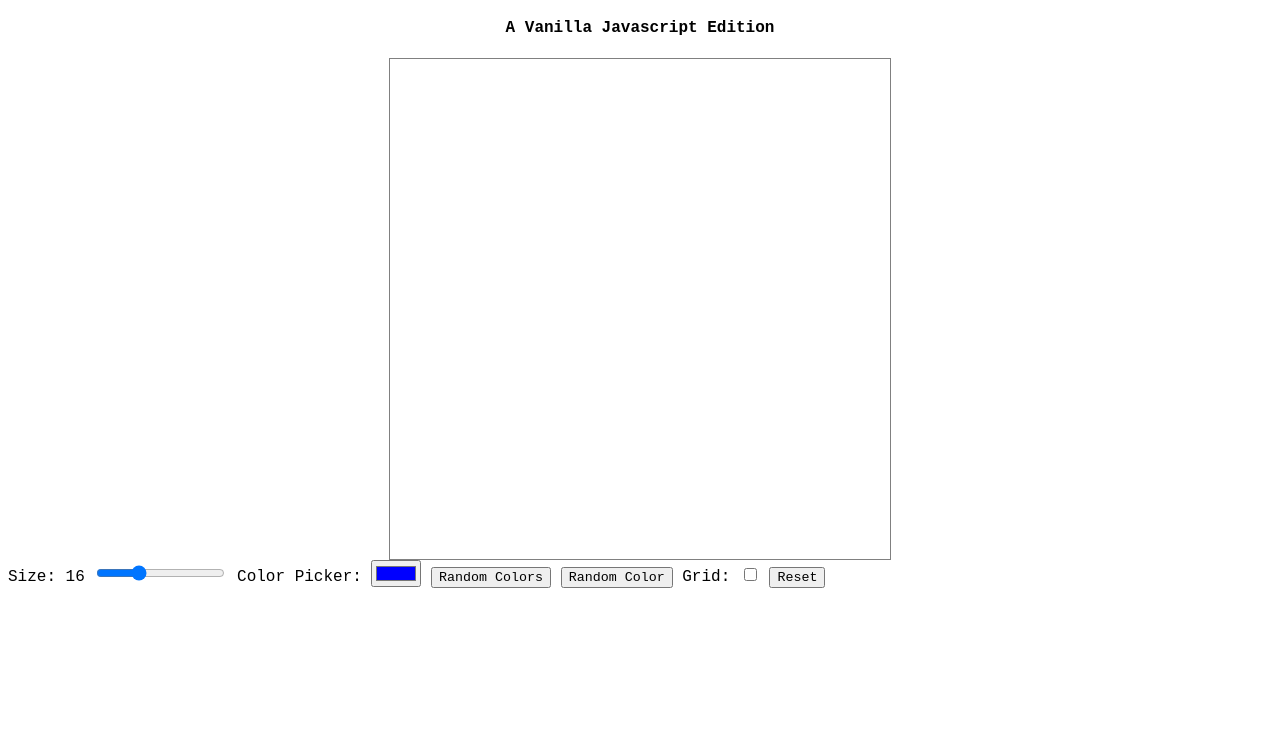
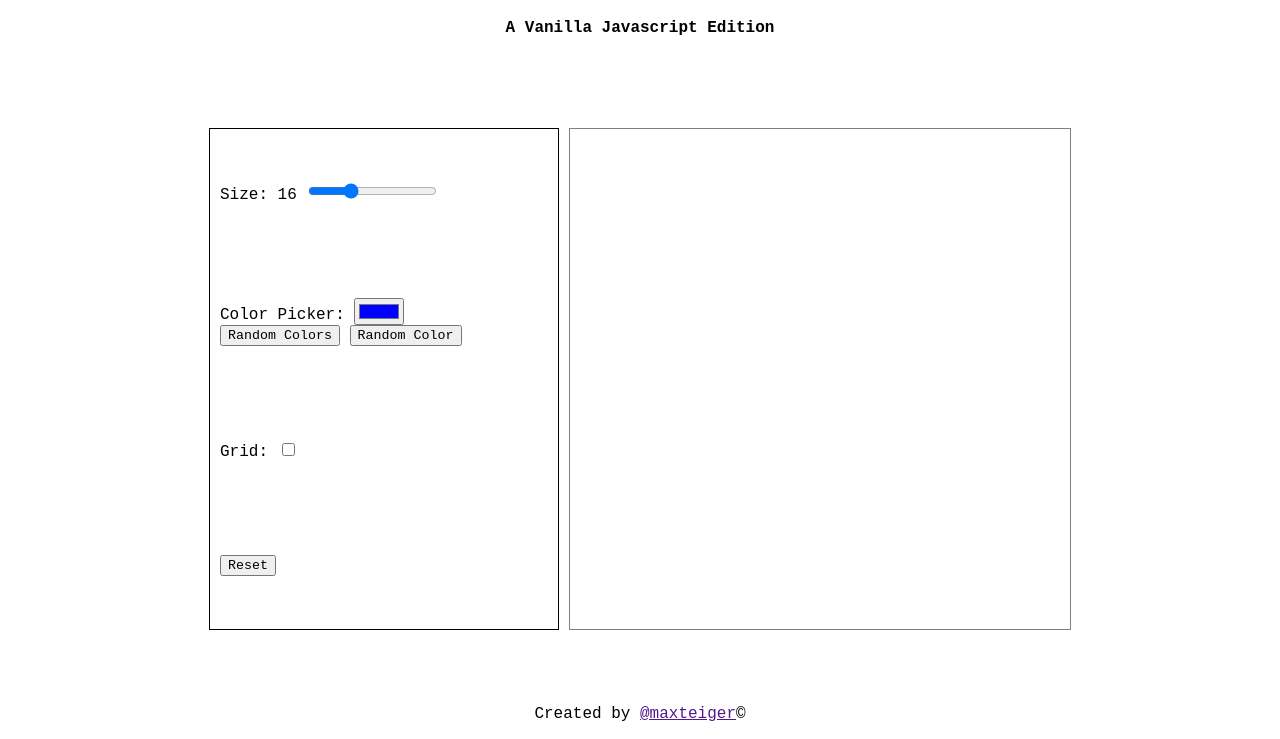
Before and after one commit to the-odin-project-max/etch-a-sketch-vanilla-js, a plain HTML site: page index.html in a window 1280 px wide. Shown: the part 61-800 px from the top of the page. Drawn offline with Linux system fonts and the light colour scheme.

Commit message:
feat(style): add basic style to page

```diff
--- a/index.html
+++ b/index.html
@@ -15,21 +15,33 @@
 		<h1 class="pageTitle">Etch-A-Sketch</h1>
 		<h4 class="subtitle">A Vanilla Javascript Edition</h4>
 	</header>
+	<main>
 		<section class="main">
 			<div class="canva">
 			</div>
 		</section>
 		<section class="controls">
+			<div class="size-control-container">
 				<label for="size">Size: <span class="selected-size">16</span></label>
 				<input type="range" name="size" id="size" min="1" max="50" value="16">
+			</div>
+			<div class="color-control-container">
 				<label for="colorpicker">Color Picker:</label>
 				<input type="color" id="colorpicker" value="#0000ff" name="colorpicker">
-		<button class="random-colors">Random Colors</button>
+				<div class="color-button-container"><button class="random-colors">Random Colors</button>
 					<button class="random-color">Random Color</button>
+				</div>
+			</div>
+			<div class="grid-toggle-container">
 				<label for="grid">Grid: </label>
 				<input type="checkbox" name="grid-toggle">
+			</div>
 			<button class="reset">Reset</button>
 		</section>
+	</main>
+	<footer>
+		<p>Created by <a href="">@maxteiger</a>©</p>
+	</footer>
 </body>
 
 </html>
--- a/styles/style.css
+++ b/styles/style.css
@@ -1,5 +1,13 @@
 * {
 	font-family: 'Courier New', Courier, monospace;
+}
+
+body {
+	height: 100vh;
+	display: flex;
+	flex-direction: column;
+	justify-content: space-between;
+	margin: 0;
 }
 
 .canva {
@@ -21,7 +29,37 @@
 
 header {
 	text-align: center;
+	margin-bottom: 10px;
+}
+/* main */
+main {
+	display: flex;
+	flex-direction: row-reverse;
+	justify-content: center;
+	align-items: center;
+	gap: 10px;
 }
 
+/* Controls */
+.controls {
+	display: flex;
+	flex-direction: column;
+	justify-content: space-around;
+	align-items: flex-start;
+	gap: 10px;
 
-/* Switches */
+	width: 350px;
+	height: 100%;
+	border: 1px solid black;
+	box-sizing: border-box;
+	padding: 10px;
+}
+
+input[name='colorpicker'] {
+	display: inline;
+}
+
+/* Footer */
+footer {
+	text-align: center;
+}
```
Lines whose indentation alone changed are shown as unchanged.
